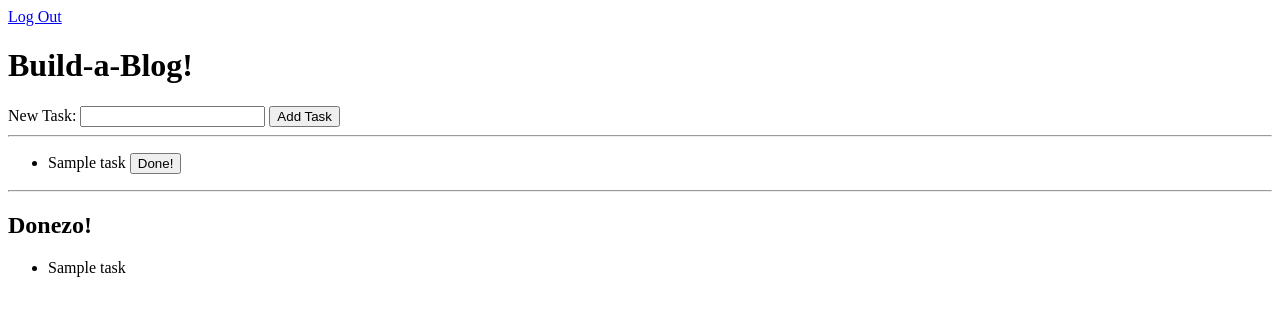
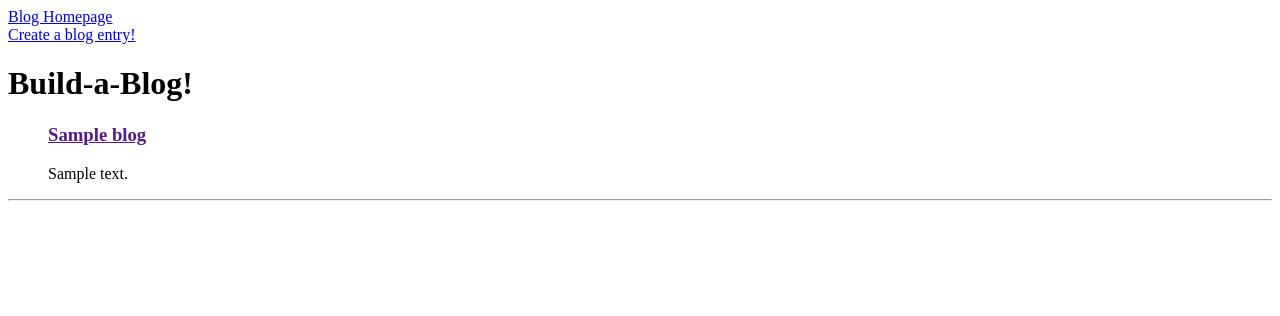
Before and after one commit to hendricksonsarahl/blogz, a Flask app: template templates/blogs.html in a window 1280 px wide. Shown: the top 316 px of the page. Run offline with Flask 2, Linux system fonts and the light colour scheme; the visitor is signed in with stand-in values (Sample User, id 1); tables that the repository leaves empty hold one stand-in row (values such as "Sample post"); the template is opened without the code that fills it: values that come from a table or form of the project are taken from there, most other values are stand-ins (such as "Sample title", 1, 10 or a date in 2020); data that the repository does not hold is empty.

Commit message:
Basic blogs page and newpost framework in place, links and newpost db action needs finishing

```diff
--- a/main.py
+++ b/main.py
@@ -12,29 +12,15 @@ app.secret_key = 'U\xee\xe2F\xd2\x03\xa8\x9d+\xe3\xfb5gz\xea'
 
 db = SQLAlchemy(app)
 
-class Task(db.Model):
+class Blog(db.Model):
 
     id = db.Column(db.Integer, primary_key=True)
-    name = db.Column(db.String(120))
-    completed = db.Column(db.Boolean)
-    owner_id = db.Column(db.Integer, db.ForeignKey('user.id'))
+    title = db.Column(db.String(120))
+    content = db.Column(db.String(500))
 
-    def __init__(self, name, owner):
-        self.name = name
-        self.completed = False
-        self.owner = owner
-
-class User(db.Model):
-
-    id = db.Column(db.Integer, primary_key=True)
-    email = db.Column(db.String(120), unique=True)
-    password = db.Column(db.String(120))
-    tasks = db.relationship('Task', backref='owner')
-
-    def __init__(self, email, password):
-        self.email = email
-        self.password = password
-
+    def __init__(self, title, content):
+        self.title = title
+        self.content = content
 
 
 @app.route('/login', methods=['POST', 'GET'])
@@ -54,69 +40,43 @@ def login():
 
     return render_template('login.html')
 
-@app.route('/register', methods=['POST', 'GET'])
-def register():
+@app.route('/newpost', methods=['POST', 'GET'])
+def newpost():
+
+    # Adding a new blog
     if request.method == 'POST':
-        email = request.form['email']
-        password = request.form['password']
-        verify = request.form['verify']
-        session['email'] = email
+        blog_title = request.form['blogs']
+        new_blog = Blog(blog_title, content)
+        db.session.add(new_blog)
+        db.session.commit()
+        flash("New blog successfully created!", category='message')
+        return redirect('/blog')
 
-        # TODO Validate user data
+    return render_template('newpost.html')
 
-        existing_user = User.query.filter_by(email=email).first()
-        if not existing_user:
-            new_user = User(email, password)
-            db.session.add(new_user)
-            db.session.commit()
-            flash("Registration successful", category='message')
-            return redirect('/')
-        else:
-            flash("Login successful", category='message')
 
-    return render_template('register.html')
+@app.route('/blog', methods=['POST', 'GET'])
+def index():
+    #if request.method == 'POST':
+       # title = request.form['title']
+        #content = request.form['content']
+# Show all blogs
+    blogs = Blog.query.all()
+    return render_template('blogs.html',title="Build-a-Blog!",
+        blogs=blogs)
 
-@app.before_request
-def require_login():
-    allowed_routes = ['login', 'register']
-    if request.endpoint not in allowed_routes and 'email' not in session:
-        return redirect('/login')
 
-@app.route('/logout')
-def logout():
-    del session['email']
-    flash("Logout successful", category='message')
-    return redirect('/')
-
-@app.route('/', methods=['POST', 'GET'])
-def index():
-
-    owner = User.query.filter_by(email=session['email']).first()
-# Adding tasks to list
-    if request.method == 'POST':
-        task_name = request.form['task']
-        owner = User.query.filter_by(email=session['email']).first()
-        new_task = Task(task_name, owner)
-        db.session.add(new_task)
-        db.session.commit()
-
-# Show all tasks
-    tasks = Task.query.filter_by(completed=False,owner=owner).all()
-    completed_tasks = Task.query.filter_by(completed=True,owner=owner).all()
-    return render_template('todos.html',title="Get It Done!",
-        tasks=tasks, completed_tasks=completed_tasks)
-
-@app.route('/delete-task', methods=['POST'])
-def delete_task():
+#@app.route('/delete-task', methods=['POST'])
+#def delete_task():
 
 # Removing tasks from list (marking them as 'Done!')
-    task_id = int(request.form['task-id'])
-    task = Task.query.get(task_id)
-    task.completed = True
-    db.session.add(task)
-    db.session.commit()
+    #task_id = int(request.form['task-id'])
+    #task = Task.query.get(task_id)
+    #task.completed = True
+    #db.session.add(task)
+    #db.session.commit()
 
-    return redirect('/')
+    #return redirect('/')
 
 
 # only run app if it is called, otherwise ignore
--- a/templates/base.html
+++ b/templates/base.html
@@ -12,7 +12,10 @@
         </style>
             <title>{{title}}</title>
                 <div>
-                    <a href="./logout">Log Out</a>
+                    <a href="./blog">Blog Homepage</a>
+                </div>
+                <div>
+                    <a href="./newpost">Create a blog entry!</a>
                 </div>
     </head>
 <body>
--- a/templates/blogs.html
+++ b/templates/blogs.html
@@ -3,43 +3,20 @@
 {% block content %}
     <h1>Build-a-Blog!</h1>
     <form method='post'>
-        <label>
-            New Task:
-            <input type="text" name='task' />
-        </label>
-        <input type="submit" value='Add Task' />
-    </form>
 
-    <hr />
 
-    {% if tasks|length == 0 %}
-    <p>No tasks to do! Hooray!</p>
+    {% if blogs|length == 0 %}
+    <p>No blogs yet! <a href="./newpost">Start blogging!</a></p>
     {% else %}
-
         <ul>
-            {% for task in tasks %}
-            <li>{{task.name}}
-                <form method="POST" action="/delete-task" style="display:inline-block;">
-                    <input type="hidden" name="task-id" value="{{task.id}}" />
-                    <input type="submit" value="Done!" />
-                </form>
-            </li>
+            {% for blog in blogs %}
+                <h3><a href="">{{ blog.title }}</a></h3>
+                    <p>{{ blog.content }}</p>
             {% endfor %}
         </ul>
     {% endif %}
 
     <hr />
 
-    {% if completed_tasks|length == 0 %}
-    <p>Nothing done yet, get to work!</p>
-        {% else %}
-
-        <h2>Donezo!</h2>
-            <ul>
-                {% for task in completed_tasks %}
-                <li>{{task.name}}</li>
-        {% endfor %}
-            </ul>
-    {% endif %}
 
 {% endblock %}
```
Also changed, not shown: templates/newpost.html (added, +22 -0 lines), templates/register.html (deleted, +0 -28 lines).
